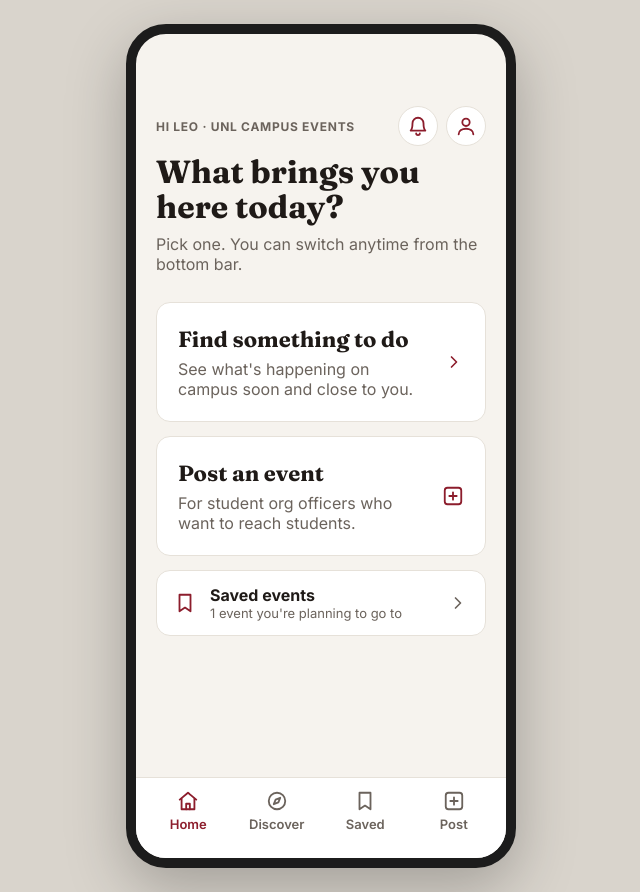
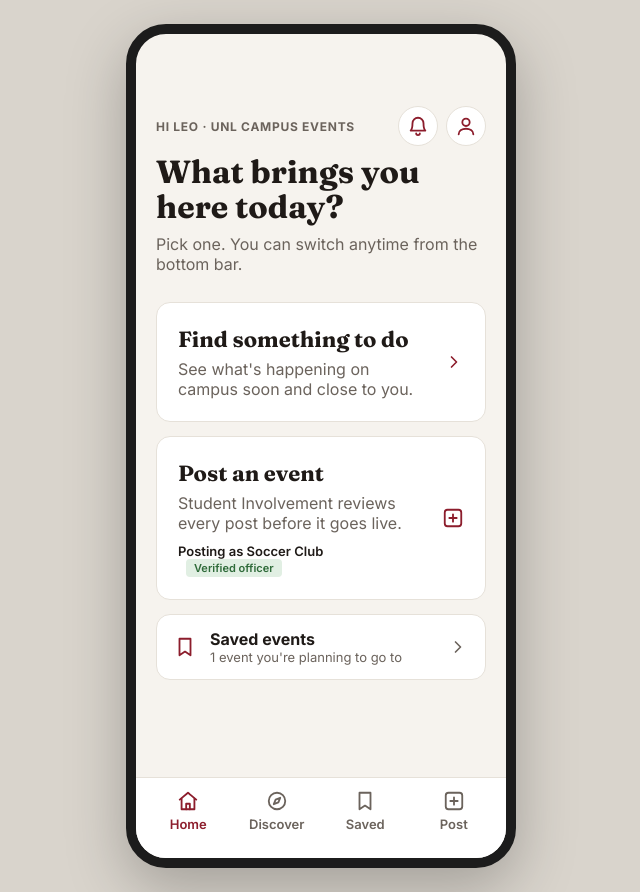
Before and after one commit to leolinquet/nevents, a React (Vite) app: page /#/ in a window 1280 px wide. Shown: the whole page, without its empty margins (319-959 px from the left). Built offline with nearby package versions, Linux system fonts and the light colour scheme.

Commit message:
showed verified club on post card

```diff
--- a/src/index.css
+++ b/src/index.css
@@ -283,6 +283,15 @@ input, select {
 
 .start-card svg {
     flex-shrink: 0;
+}
+
+.start-status {
+    display: flex;
+    align-items: center;
+    flex-wrap: wrap;
+    margin-top: 10px;
+    font-size: 13px;
+    font-weight: 600;
 }
 
 .home-top {
--- a/src/pages/Start.jsx
+++ b/src/pages/Start.jsx
@@ -6,6 +6,7 @@ import Screen from '../components/Screen.jsx'
 
 export default function Start() {
   const { savedIds } = useApp()
+  const verifiedClub = currentUser.clubs.find((club) => club.verified)
   return (
     <Screen>
       <div className="start">
@@ -34,7 +35,15 @@ export default function Start() {
           <Link to="/post" className="card start-card">
             <div>
               <h2 className="start-title">Post an event</h2>
-              <p className="muted">For student org officers who want to reach students.</p>
+              <p className="muted">Student Involvement reviews every post before it goes live.</p>
+              {verifiedClub ? (
+                <p className="start-status">
+                  Posting as {verifiedClub.name}
+                  <span className="badge badge-ok">Verified officer</span>
+                </p>
+              ) : (
+                <p className="start-status muted">Only verified club officers can post</p>
+              )}
             </div>
             <PlusSquareIcon className="accent" />
           </Link>
```
